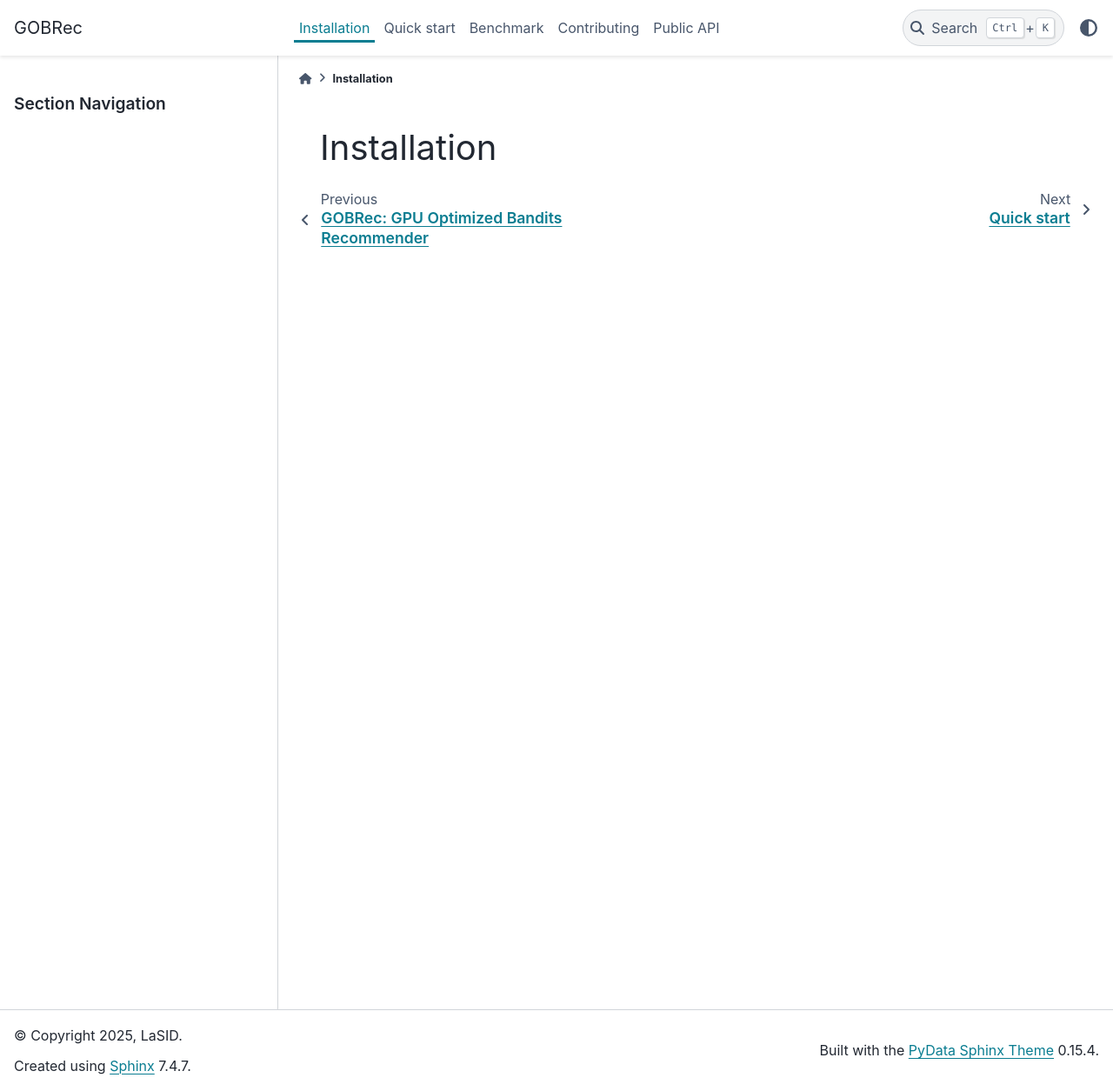
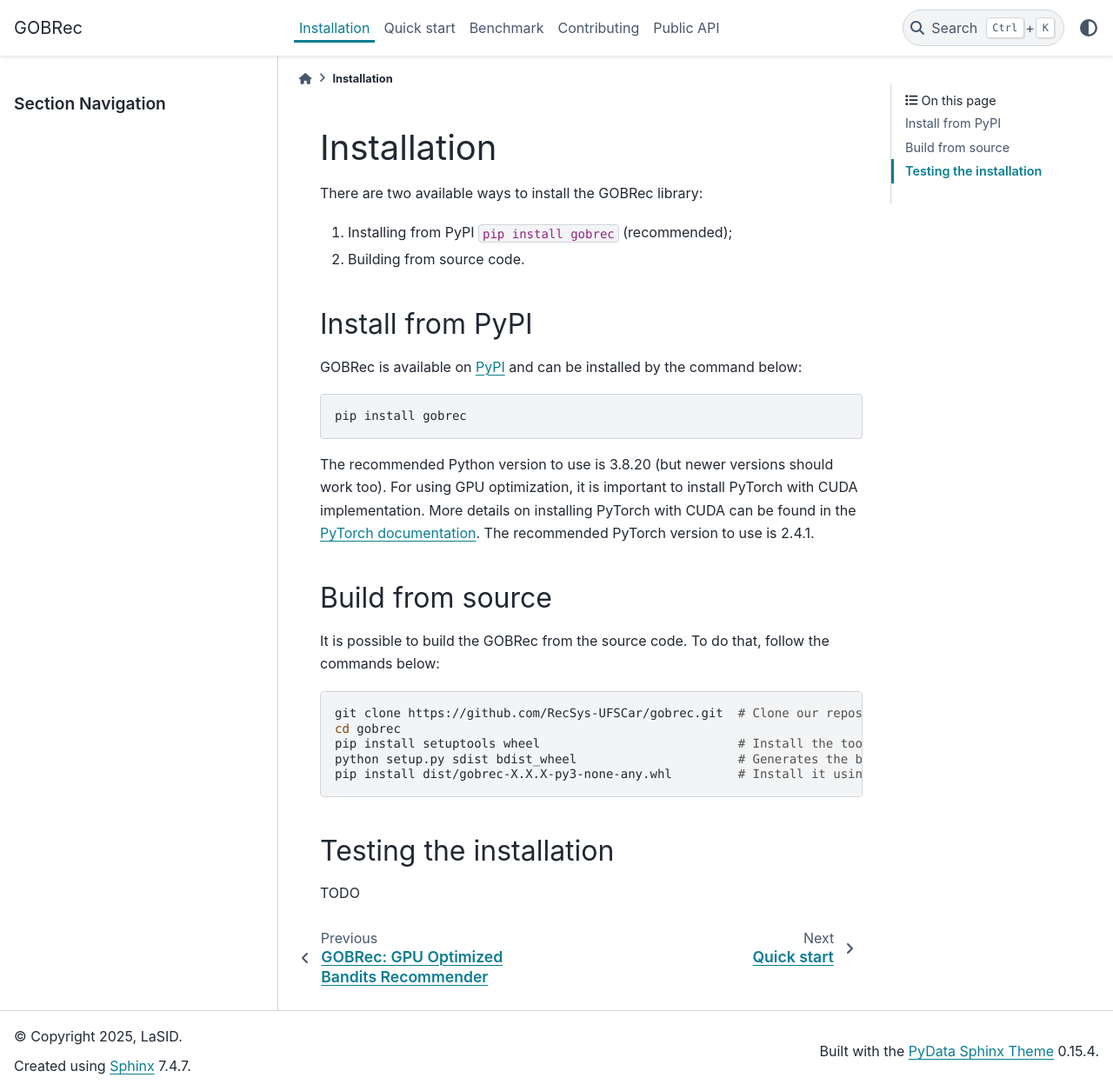
Before and after one commit to RecSys-UFSCar/gobrec, a Sphinx documentation site: the page built from docsrc/source/installation.md, in a window 1280 px wide and 1255 px high. Shown: the whole window at 87% size. Built offline with Sphinx 7.4.7 and the PyData theme 0.15.4, drawn with Linux system fonts in a browser that asks for light colours.

Commit message:
installation docs

````diff
--- a/docsrc/source/installation.md
+++ b/docsrc/source/installation.md
@@ -1 +1,32 @@
 # Installation
+
+There are two available ways to install the GOBRec library:
+
+1. Installing from PyPI `pip install gobrec` (recommended);
+2. Building from source code.
+
+## Install from PyPI
+
+GOBRec is available on [PyPI](https://pypi.org/project/gobrec/) and can be installed by the command below:
+
+```bash
+pip install gobrec
+```
+
+The recommended Python version to use is 3.8.20 (but newer versions should work too). For using GPU optimization, it is important to install PyTorch with CUDA implementation. More details on installing PyTorch with CUDA can be found in the [PyTorch documentation](https://pytorch.org/get-started/locally/). The recommended PyTorch version to use is 2.4.1.
+
+## Build from source
+
+It is possible to build the GOBRec from the source code. To do that, follow the commands below:
+
+```bash
+git clone https://github.com/RecSys-UFSCar/gobrec.git  # Clone our repository
+cd gobrec
+pip install setuptools wheel                           # Install the tools for generating the build
+python setup.py sdist bdist_wheel                      # Generates the build
+pip install dist/gobrec-X.X.X-py3-none-any.whl         # Install it using pip (replace the X.X.X with the desired version)
+```
+
+## Testing the installation
+
+TODO
````
